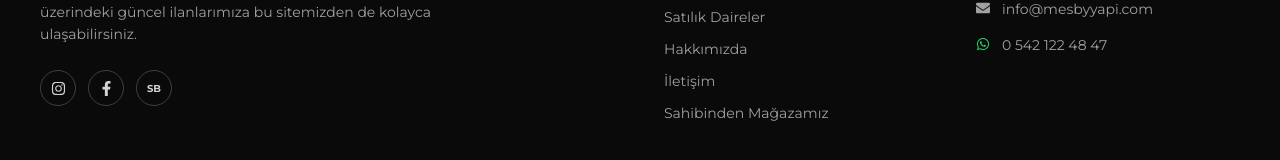
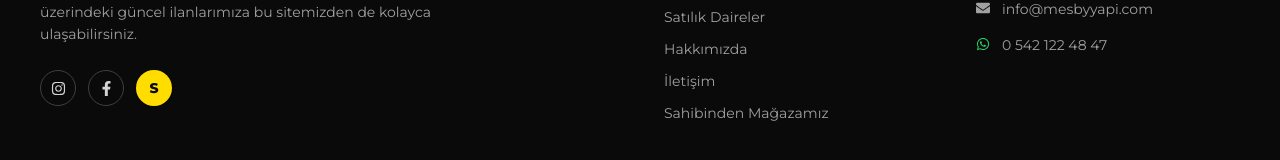
Before and after one commit to phylake1/mesby_web, a Next.js app: page / in a window 1280 px wide. Shown: the part 3398-3558 px from the top of the page. Built offline with nearby package versions, Linux system fonts and the light colour scheme; no server answers.

Commit message:
feat: SEO optimizasyonu + OG görseli

```diff
--- a/app/layout.tsx
+++ b/app/layout.tsx
@@ -54,7 +54,7 @@ export const metadata: Metadata = {
     title: "Mesby Yapı | İstanbul'da Güvenilir İnşaat ve Konut Projeleri",
     description:
       "Mesby Yapı, İstanbul'un farklı ilçelerinde güvenilir mühendislikle konut projeleri geliştiren bir inşaat firmasıdır.",
-    images: [{ url: SITE_OG_IMAGE, width: 1200, height: 630, alt: SITE_NAME }],
+    images: [{ url: SITE_OG_IMAGE, width: 795, height: 795, alt: SITE_NAME }],
   },
   twitter: {
     card: "summary_large_image",
--- a/app/projeler/[slug]/page.tsx
+++ b/app/projeler/[slug]/page.tsx
@@ -35,7 +35,7 @@ export async function generateMetadata({
       title: `${project.title} - ${project.location}`,
       description: project.summary,
       url: path,
-      images: [{ url: projectOgImage(project), width: 1200, height: 630, alt: project.title }],
+      images: [{ url: projectOgImage(project), alt: project.title }],
     },
     twitter: {
       images: [projectOgImage(project)],
--- a/components/Footer.tsx
+++ b/components/Footer.tsx
@@ -52,9 +52,9 @@ export default function Footer() {
               target="_blank"
               rel="noopener noreferrer"
               aria-label="Sahibinden"
-              className="flex h-9 w-9 items-center justify-center rounded-full border border-neutral-700 text-[10px] font-bold text-neutral-300 transition-colors hover:border-white hover:bg-white hover:text-neutral-950"
+              className="flex h-9 w-9 items-center justify-center rounded-full bg-[#FFDD00] text-sm font-black text-neutral-950 shadow-sm transition-transform hover:scale-105"
             >
-              SB
+              S
             </a>
           </div>
         </div>
```
